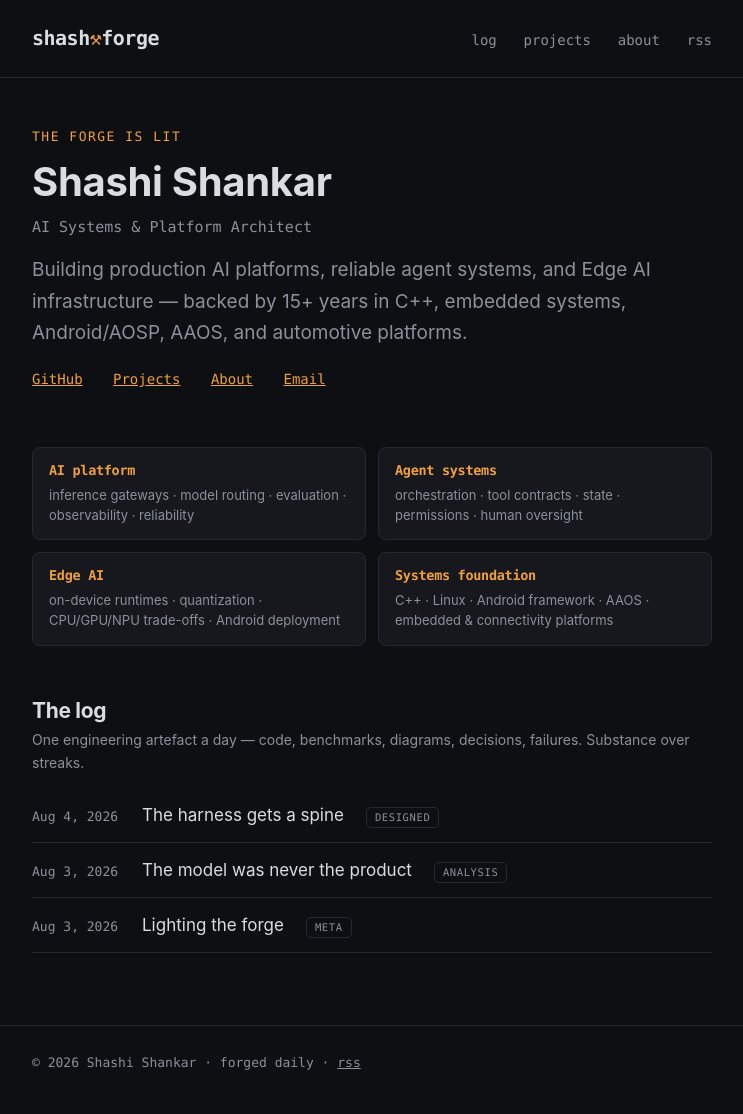
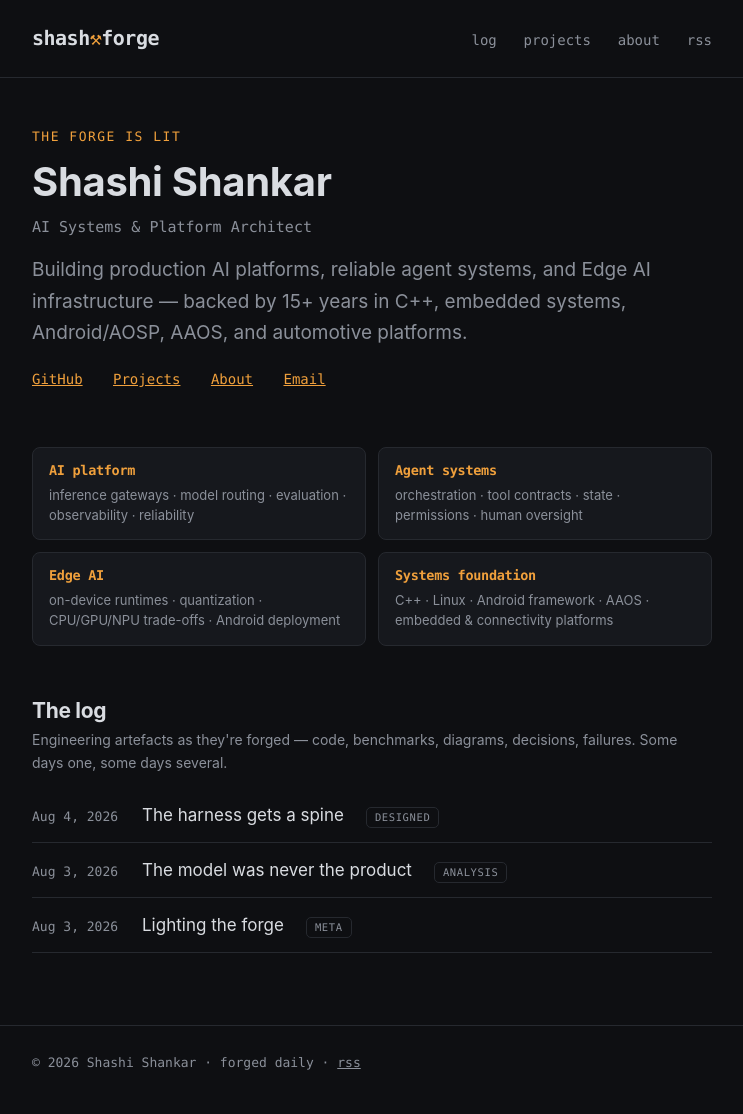
Before and after one commit to shashforge/shashforge.github.io, a Jekyll site: the page built from index.html, in a window 1280 px wide. Shown: the whole page, without its empty margins (268-1011 px from the left). Built offline with Jekyll 4.4.1, drawn with Linux system fonts in a browser that asks for light colours.

Commit message:
Revise log note for clarity and emphasis

```diff
--- a/index.html
+++ b/index.html
@@ -39,8 +39,8 @@ layout: default
 
 <h2 class="log-head">The log</h2>
 <p class="log-note">
-  One engineering artefact a day &mdash; code, benchmarks, diagrams,
-  decisions, failures. Substance over streaks.
+  Engineering artefacts as they're forged &mdash; code, benchmarks,
+  diagrams, decisions, failures. Some days one, some days several.
 </p>
 
 <ul class="log-list">
```
